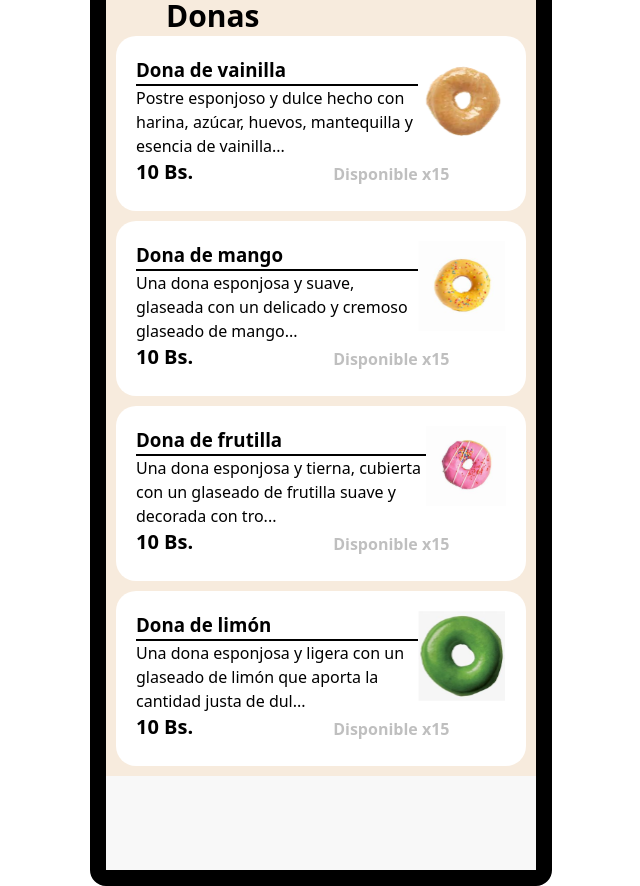
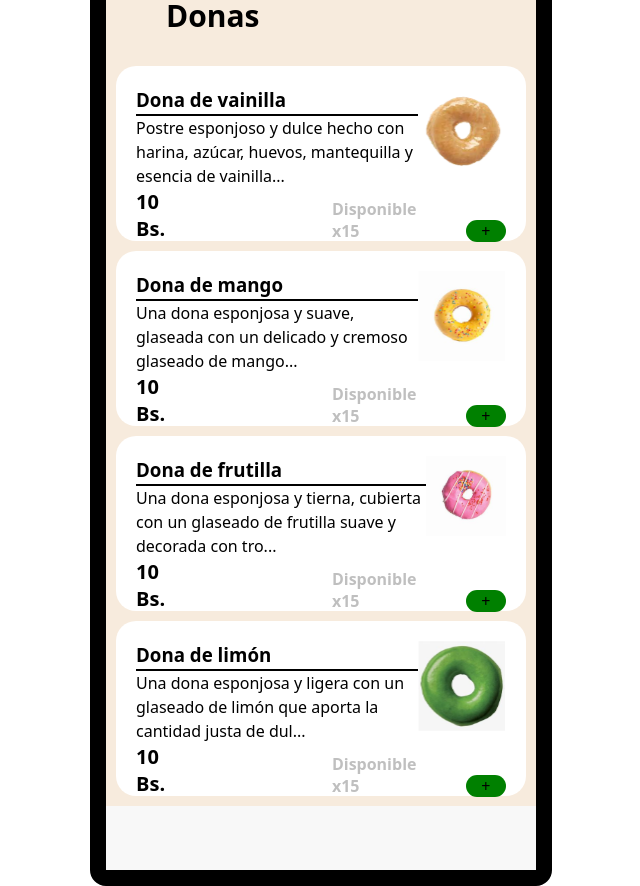
Before and after one commit to Icondoric/pasteleriaHH, a React (Vite) app: page / in a window 1280 px wide. Shown: the whole page, without its empty margins (319-959 px from the left). Built offline with nearby package versions, Linux system fonts and the light colour scheme.

Commit message:
maldito boton verde

```diff
--- a/src/components/FichaDonas.css
+++ b/src/components/FichaDonas.css
@@ -42,3 +42,9 @@ p {
 .disp {
   font-size: 16px;
 }
+
+.precios_superior{
+    display: flex;
+    gap: 20px;
+    align-items: flex-end;
+}
--- a/src/components/FichaDonas.jsx
+++ b/src/components/FichaDonas.jsx
@@ -1,7 +1,7 @@
 import React from "react";
-import { infodonas } from "../assets/donasAPI";
+
 import "./FichaDonas.css";
-import botonVerde from "./botonVerde";
+import Verde from "./Verde";
 function FichaDonas(props) {
   const infodonas = props.infodonas;
   return (
@@ -17,11 +17,15 @@ function FichaDonas(props) {
           </div>
         </div>
 
+
+        <div className="precios_superior">
         <div className="precios">
           {infodonas.precio}
           <p className="disp">{infodonas.disponible}</p>
+
         </div>
-        <botonVerde/>
+        <Verde/>
+        </div>
       </div>
     </article>
   );
--- a/src/components/HeaderCategorias.css
+++ b/src/components/HeaderCategorias.css
@@ -11,6 +11,7 @@
   margin: 0;
   padding-left: 60px;
   padding-top: 15px;
+  padding-bottom: 30px;
 }
 .navbar{
     height: 40px;
--- /dev/null
+++ b/src/components/Verde.css
@@ -0,0 +1,9 @@
+.añadir {
+  display: flex;
+  width: 30.273px;
+  height: 20.642px;
+  background-color: green;
+  align-items: center;
+  justify-content: center;
+  border-radius: 40px;
+}
--- /dev/null
+++ b/src/components/Verde.jsx
@@ -0,0 +1,7 @@
+import React from "react";
+import "./Verde.css";
+function Verde() {
+  return <button className="añadir">+</button>;
+}
+
+export default Verde;
--- a/src/components/botonVerde.css
+++ /dev/null
@@ -1,5 +0,0 @@
-.añadir{
-    width: 30.273px;
-height: 20.642px;
-flex-shrink: 0;
-}
--- a/src/components/botonVerde.jsx
+++ /dev/null
@@ -1,13 +0,0 @@
-import React from 'react'
-import './botonVerde.css'
-function botonVerde() {
-  return (
-    <div>
-        <button className='añadir'>
-            +
-        </button>
-    </div>
-  )
-}
-
-export default botonVerde
```
